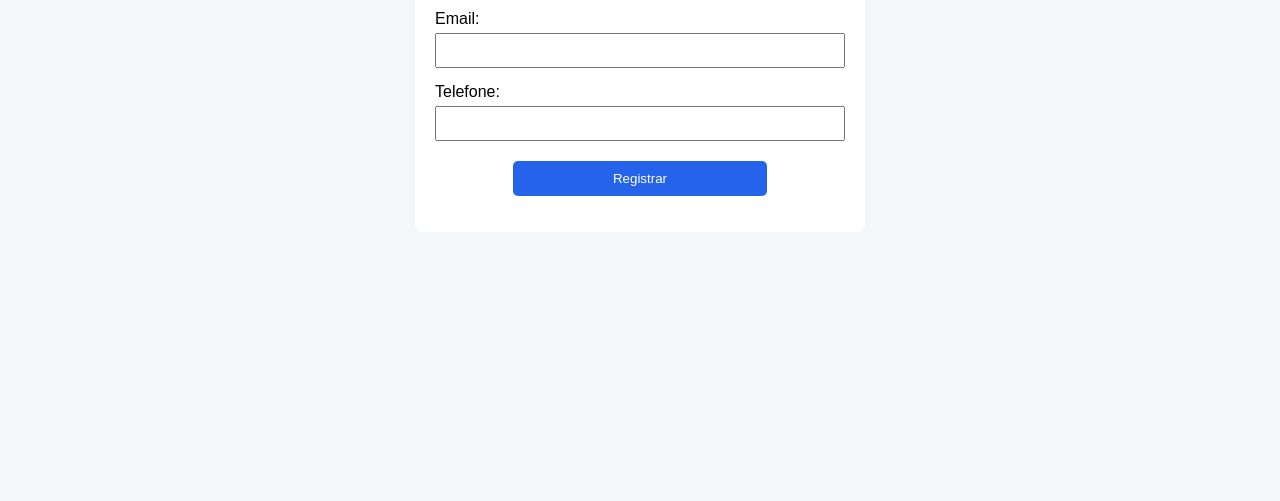
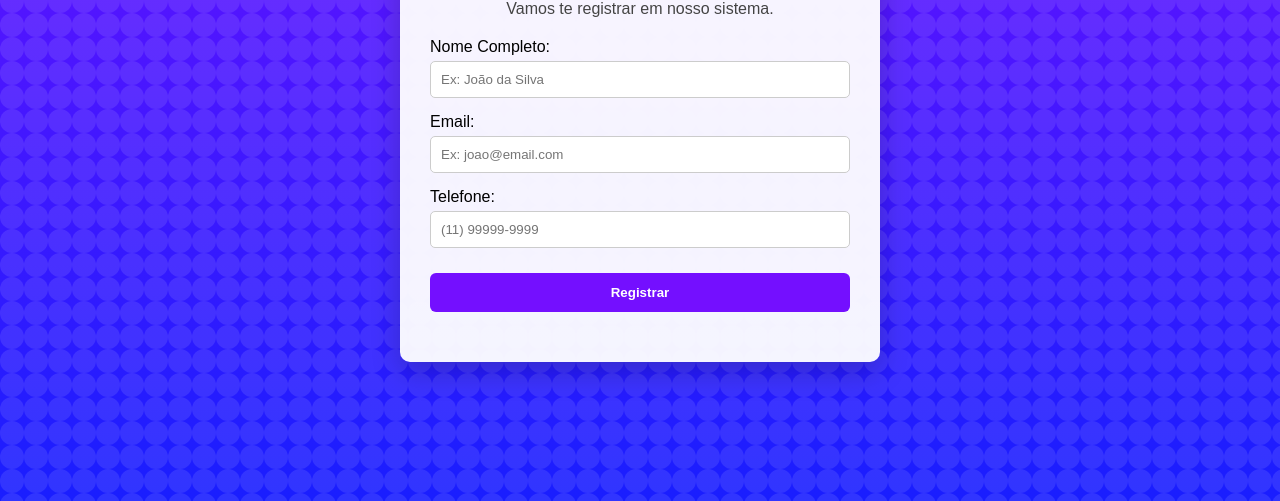
Before and after one commit to GioRibeiro-hub/Service-manager, a plain HTML site: page front/index.html in a window 1280 px wide. Shown: the part 299-800 px from the top of the page. Drawn offline with Linux system fonts and the light colour scheme.

Commit message:
correcoes de estrutura e melhorias

```diff
--- a/back/src/package.json
+++ b/back/package.json
@@ -2,9 +2,10 @@
   "name": "back",
   "version": "1.0.0",
   "description": "",
-  "main": "index.js",
+  "main": "src/server.js",
   "scripts": {
-    "test": "echo \"Error: no test specified\" && exit 1"
+    "start": "node src/server.js",
+    "dev": "node --watch src/server.js"
   },
   "keywords": [],
   "author": "",
@@ -12,6 +13,7 @@
   "type": "commonjs",
   "dependencies": {
     "cors": "^2.8.6",
+    "dotenv": "^16.4.5",
     "express": "^5.2.1",
     "mysql2": "^3.16.3"
   }
--- a/front/index.html
+++ b/front/index.html
@@ -20,13 +20,21 @@
 
         <form id="formCliente">
             <label for="nome">Nome Completo:</label>
-            <input type="text" id="nome" name="nome" required>
+            <input type="text" id="nome" name="nome" required placeholder="Ex: João da Silva">
 
             <label for="email">Email:</label>
-            <input type="email" id="email" name="email" required>
+            <input type="email" id="email" name="email" required placeholder="Ex: joao@email.com">
 
             <label for="telefone">Telefone:</label>
-            <input type="tel" id="telefone" name="telefone" required>
+            <input
+                type="tel"
+                id="telefone"
+                name="telefone"
+                required
+                placeholder="(11) 99999-9999"
+                pattern="\(?\d{2}\)?\s?\d{4,5}-?\d{4}"
+                title="Formato esperado: (11) 99999-9999"
+            >
 
             <input type="submit" value="Registrar">
         </form>
@@ -36,14 +44,14 @@
 
     <script>
         const form = document.getElementById("formCliente");
-        const mensagem = document.getElementById("mensagem")
+        const mensagem = document.getElementById("mensagem");
 
         form.addEventListener('submit', async function (event) {
 
             event.preventDefault();
 
-            const nome = document.getElementById("nome").value;
-            const email = document.getElementById("email").value;
+            const nome     = document.getElementById("nome").value;
+            const email    = document.getElementById("email").value;
             const telefone = document.getElementById("telefone").value;
 
             try {
@@ -67,12 +75,12 @@
                         mensagem.innerText = "";
                     }, 3000);
 
-                    form.reset(); // limpa os campos
+                    form.reset();
 
                 } else {
 
                     mensagem.innerText = data.error;
-                    mensagem.style.color = "red";
+                    mensagem.style.color = response.status === 409 ? "orange" : "red";
                 }
 
             } catch (error) {
@@ -81,8 +89,6 @@
                 mensagem.style.color = "red";
             }
         });
-
-
     </script>
 
 </body>
--- a/front/style.css
+++ b/front/style.css
@@ -1,48 +1,87 @@
 body {
     font-family: Arial, Helvetica, sans-serif;
-    background-color: #f4f6f8;
+    background-image: url(/front/imagens/bg1.svg);
+    background-size: cover;
+    background-position: center;
+    background-repeat: no-repeat;
+
+    min-height: 100vh;
+
     margin: 0;
     padding: 0;
+
+    display: flex;
+    justify-content: center;
+    align-items: center;
 }
 
 .container {
-    max-width: 410px;
-    margin: 50px auto;
-    background-color: #ffffff;
-    padding: 20px;
-    border-radius: 8px;
+    width: 100%;
+    max-width: 420px;
+
+    background-color: rgba(255,255,255,0.95);
+
+    padding: 30px;
+
+    border-radius: 10px;
+
+    box-shadow: 0 10px 30px rgba(0,0,0,0.2);
+
+    text-align: center;
+}
+
+h1{
+    margin-bottom:10px;
+}
+
+p{
+    margin-bottom:20px;
+    color:#444;
 }
 
 label {
     display: block;
     margin-top: 15px;
+    text-align:left;
 }
 
 input {
-    width: 95%;
-    padding: 8px;
+    width: 100%;
+    padding: 10px;
     margin-top: 5px;
+
+    border-radius:5px;
+    border:1px solid #ccc;
+
+    box-sizing:border-box;
 }
 
+input[type="submit"] {
 
+    margin-top: 25px;
 
+    background-color: #740FFF;
 
-input[type="submit"] {
-    margin-top: 20px;
-    background-color: #2563eb;
     color: white;
+
     border: none;
-    padding: 10px 100px;
+
+    padding: 12px;
+
     cursor: pointer;
-    border-radius: 5px;
 
-    width: auto;
-    display: block;
-    margin-left: auto;
-    margin-right: auto;
+    border-radius: 6px;
+
+    width: 100%;
+
+    font-weight: bold;
 }
 
+input[type="submit"]:hover {
+    background-color: #191EFF;
+}
 
-input[type="submit"]:hover {
-    background-color: #1e40af;
+#mensagem{
+    margin-top:15px;
+    font-weight:bold;
 }
```
Also changed, not shown: back/src/database.js (+13 -7 lines), back/src/server.js (+45 -52 lines), front/imagens/bg.svg (added), front/imagens/bg1.svg (added), 2 other files.
